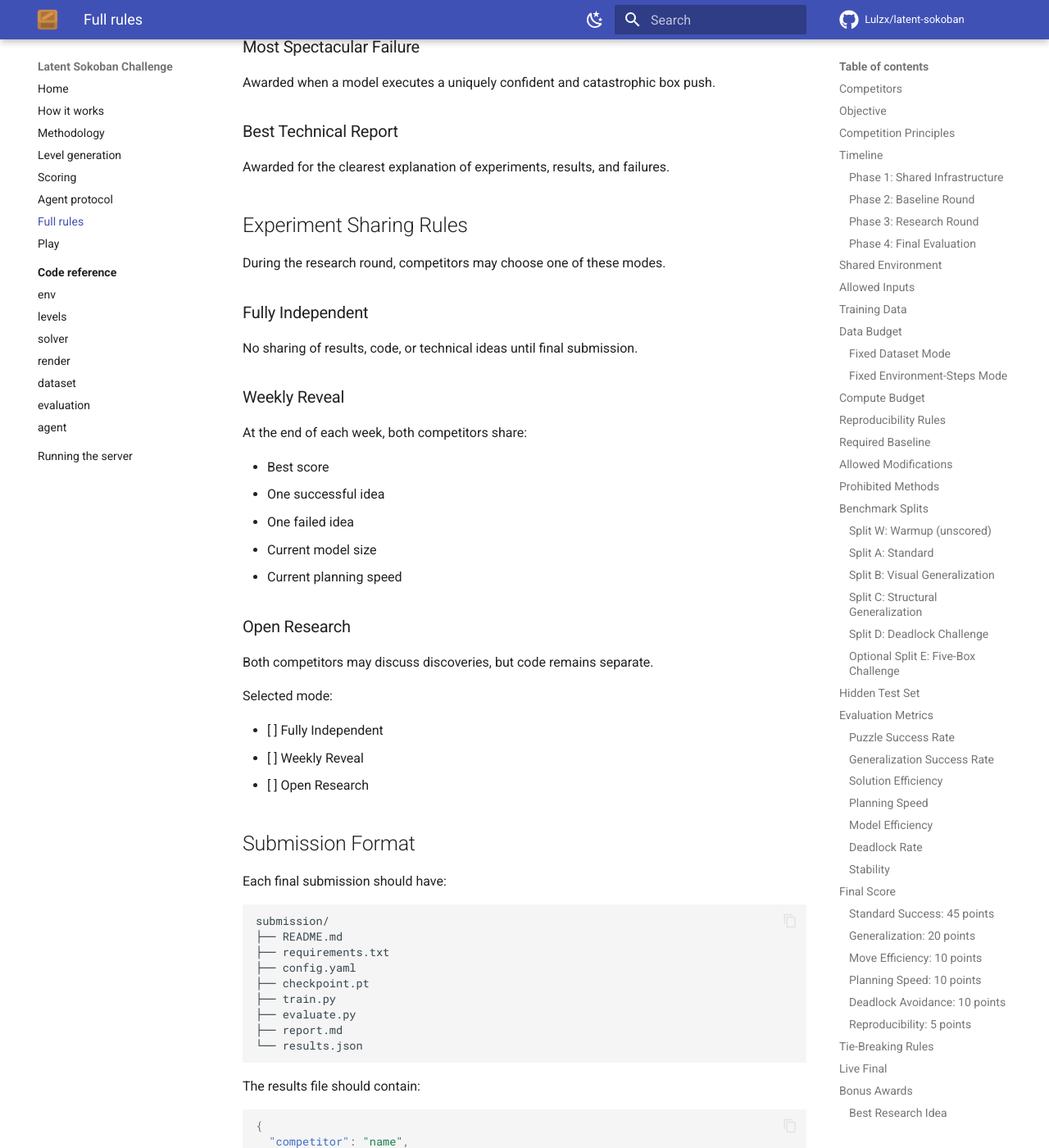
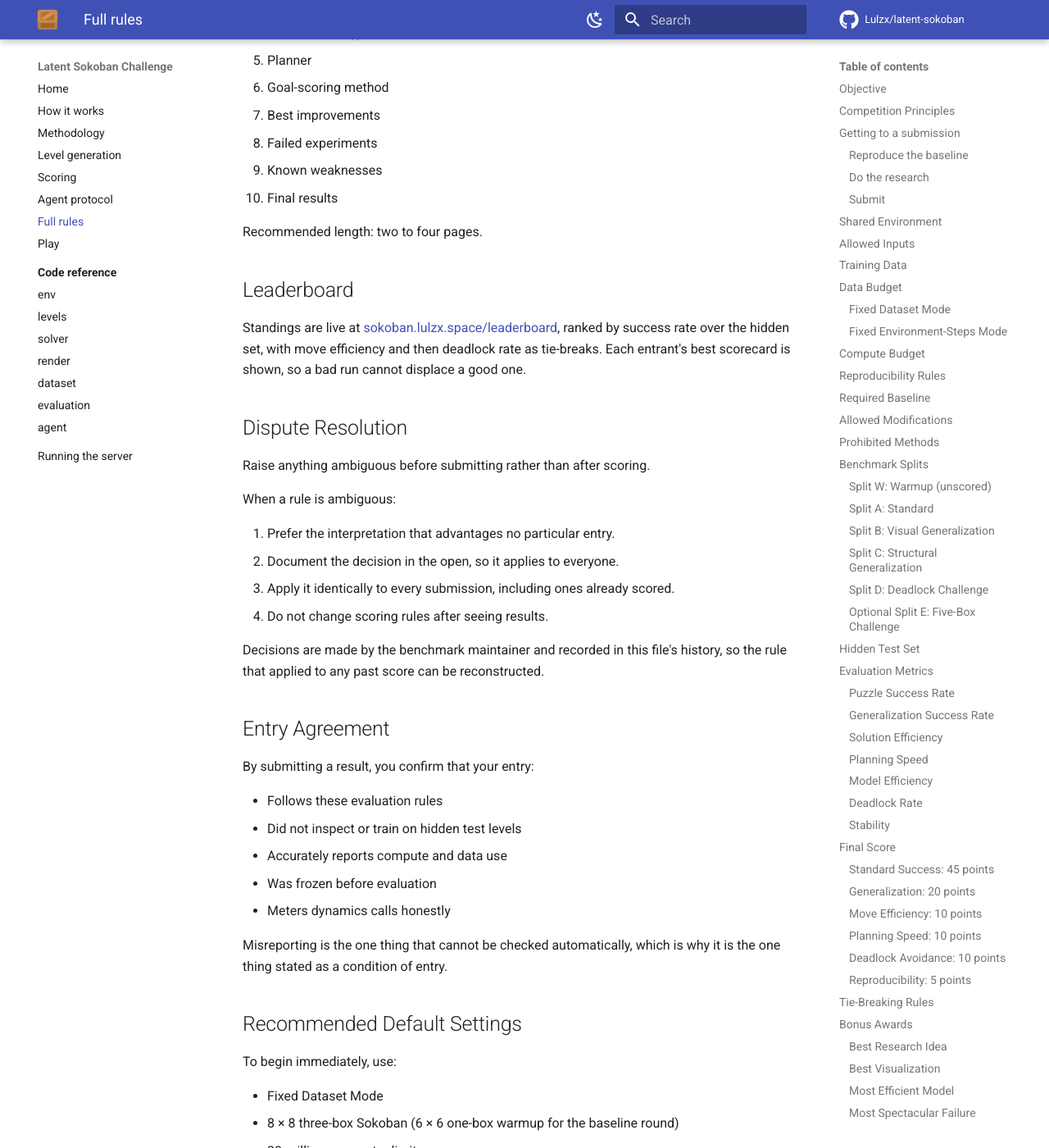
Before and after one commit to Lulzx/latent-sokoban, an MkDocs documentation site: the page built from docs/RULES.md, in a window 1280 px wide and 1400 px high, scrolled down 13978 px. Shown: the whole window at 82% size. Built offline with MkDocs 1.6.1 and Material for MkDocs 9.7.7, drawn with Linux system fonts in a browser that asks for light colours; comment, search, counter and statistics services are not loaded; some of the changed text lies outside the part shown.

Commit message:
Reframe the rules from a two-person match to an open benchmark
The rulebook was written for two named people negotiating terms with each
other. Several sections only made sense in that setting and are gone or
rewritten: the Competitor A/B blanks, the signature page, the four-phase
bilateral timeline, the best-of-five live final, the experiment-sharing
pact, and the placeholder A/B leaderboard table.

What replaces them assumes many entrants who never talk to each other:
rules published in advance and applied identically, rolling submissions
against the live API, a leaderboard that already exists, an entry
agreement made by submitting rather than by signing, and disputes settled
in the open by the maintainer so a past decision can be reconstructed.

The hidden-set protocol changes shape too. It no longer describes handing
a sealed envelope to a trusted third party; the server holds the set, and
publishing the seed after a round closes is what makes it auditable.

Technical substance is untouched: limits, splits, prohibited methods, the
dynamics-call meter and the 100-point formula all carry over as written.

````diff
--- a/docs/RULES.md
+++ b/docs/RULES.md
@@ -1,11 +1,12 @@
 # Latent Sokoban Challenge
 
-A two-person research competition to build the best pixel-based latent world model for Sokoban.
+An open benchmark for pixel-based latent world models. Anyone can enter:
+register a name, evaluate against the hidden set through the public API at
+[sokoban.lulzx.space](https://sokoban.lulzx.space), and appear on the
+leaderboard.
 
-## Competitors
-
-* Competitor A: ____________________
-* Competitor B: ____________________
+These rules define what counts as a valid entry. They are published in
+advance and applied identically to every submission.
 
 ## Objective
 
@@ -35,44 +36,30 @@ The competition should reward:
 * Original technical ideas
 * Reproducible experiments
 
-Both competitors must use the same evaluation environment, datasets, compute limits, and scoring script.
+Every entrant uses the same evaluation environment, datasets, compute
+limits, and scoring script. None of it is negotiated per submission.
 
-## Timeline
+## Getting to a submission
 
-### Phase 1: Shared Infrastructure
+Submissions are rolling: there is no fixed round, and you can evaluate
+against the live API whenever you are ready. The path below is a suggested
+order of work, not a schedule you have to keep.
 
-Duration: 3 days
+### Reproduce the baseline
 
-Build together:
-
-* Sokoban environment
-* Image renderer
-* Dataset format
-* Level generator
-* Evaluation script
-* Shared baseline
-* Hidden test-set generation process
-
-No competitive scoring occurs during this phase.
-
-### Phase 2: Baseline Round
-
-Duration: 4 days
-
-Both competitors independently reproduce the shared baseline.
-
-The goal is to verify that:
+Run the shared baseline before introducing your own ideas, and confirm
+that:
 
 * Training runs successfully
 * Representations do not collapse
 * The planner can execute latent rollouts
-* Evaluation is deterministic and fair
+* Evaluation is deterministic
 
-### Phase 3: Research Round
+This catches a broken pipeline before it looks like a bad research result.
 
-Duration: 7 to 14 days
+### Do the research
 
-Each competitor may independently improve:
+Areas open to improvement:
 
 * Encoder architecture
 * Dynamics model
@@ -84,11 +71,9 @@ Each competitor may independently improve:
 * Dataset sampling
 * Training curriculum
 
-### Phase 4: Final Evaluation
+### Submit
 
-Duration: 1 day
-
-Each competitor submits:
+An entry consists of:
 
 * Frozen source code
 * Configuration files
@@ -112,8 +97,8 @@ Official environment configuration:
 * Maximum episode length: 80 actions
 * Invalid actions: treated as no-op transitions
 
-A 6 × 6 one-box warmup configuration (Split W, 40-action limit) is used
-during the baseline round only and is never scored.
+A 6 × 6 one-box warmup configuration (Split W, 40-action limit) exists for
+verifying a baseline runs. It is never scored.
 
 Rationale: with three boxes on an 8 × 8 board the reachable state space
 (~250,000 states) cannot be enumerated within the per-action planning
@@ -143,7 +128,7 @@ The agent may not receive:
 
 ## Training Data
 
-Both competitors receive the same base dataset.
+Every entrant uses the same base dataset.
 
 Recommended composition:
 
@@ -162,32 +147,26 @@ The shared dataset should include:
 * Invalid actions
 * Repeated observations
 
-Each competitor may generate additional training data only under the agreed data-budget rules.
+Additional training data may be generated only under the data-budget rules below.
 
 ## Data Budget
 
-Choose one competition mode before starting.
+Declare which mode your entry used. Both are valid; the mode is reported
+alongside the result so entries are compared like for like.
 
 ### Fixed Dataset Mode
 
-Each competitor may train only on the shared dataset.
+Train only on the shared dataset.
 
 This mode best isolates architectural and algorithmic improvements.
 
 ### Fixed Environment-Steps Mode
 
-Each competitor may generate additional data, but total environment interactions are capped.
-
-Recommended limit:
+Generate additional data, with total environment interactions capped at:
 
 * 2 million transition samples
 
 Every generated transition counts toward the limit.
-
-Selected mode:
-
-* [ ] Fixed Dataset Mode
-* [ ] Fixed Environment-Steps Mode
 
 ## Compute Budget
 
@@ -253,11 +232,11 @@ The shared baseline should contain:
 * Euclidean latent goal distance
 * Model-predictive control with replanning after every action
 
-Both competitors must demonstrate that the baseline runs before introducing custom improvements.
+Verify the baseline runs before introducing custom improvements.
 
 ## Allowed Modifications
 
-Competitors may change:
+Entries may change:
 
 * CNN or Vision Transformer encoder
 * Latent dimensionality
@@ -366,22 +345,22 @@ Purpose: test planning quality and irreversible-error avoidance.
 * Five boxes, five goals
 * Longer horizons (160-action limit)
 
-This split should be considered a bonus round unless both competitors agree to make it official.
+This split is an unscored bonus and does not contribute to the final
+score.
 
 ## Hidden Test Set
 
-The final test set must remain unseen until evaluation.
+The hidden set is generated once from a secret seed and held by the
+evaluation server. Levels never leave it: agents receive rendered frames
+only, and no entrant, including the maintainer, plays them directly.
 
-Recommended procedure:
+Because generation is fully determined by `(script, constraints, seed)`,
+the seed alone is a commitment to the exact levels. Publishing it when a
+round closes lets anyone regenerate the set and verify what was scored,
+without the levels having been visible while the round was open.
 
-1. Write and freeze the level-generation script.
-2. Agree on generation constraints.
-3. Generate levels using a secret random seed.
-4. Store the seed in a password-protected archive.
-5. Do not inspect generated levels before final evaluation.
-6. Reveal the password only after both submissions are frozen.
-
-Alternatively, ask a trusted third person to generate and hold the test set.
+Rotating the seed replaces the whole set and invalidates every prior score,
+so it is done only between rounds, and announced.
 
 ## Evaluation Metrics
 
@@ -476,29 +455,11 @@ Ties are resolved in this order:
 4. Lower average planning time
 5. Smaller model
 6. Fewer training samples
-7. Best-of-five live Sokoban match
-
-## Live Final
-
-For the live final:
-
-1. Each competitor selects three unseen generated levels.
-2. Neither competitor sees the levels beforehand.
-3. Models alternate solving levels.
-4. Each model gets one attempt per level.
-5. The evaluation screen displays:
-
-   * Current state
-   * Goal state
-   * Selected action
-   * Imagined action sequence
-   * Planning time
-   * Current goal distance
-6. No code changes are allowed during the final.
+7. Earlier submission
 
 ## Bonus Awards
 
-These awards do not affect the main score unless agreed beforehand.
+These awards are editorial and do not affect the score.
 
 ### Best Research Idea
 
@@ -520,33 +481,14 @@ Awarded when a model executes a uniquely confident and catastrophic box push.
 
 Awarded for the clearest explanation of experiments, results, and failures.
 
-## Experiment Sharing Rules
+## Publication
 
-During the research round, competitors may choose one of these modes.
+Entrants are encouraged but not required to publish what they learned.
+Negative results are especially welcome: the two findings recorded in the
+project README came from instrumenting the baseline, and both saved work
+that others would otherwise have repeated.
 
-### Fully Independent
-
-No sharing of results, code, or technical ideas until final submission.
-
-### Weekly Reveal
-
-At the end of each week, both competitors share:
-
-* Best score
-* One successful idea
-* One failed idea
-* Current model size
-* Current planning speed
-
-### Open Research
-
-Both competitors may discuss discoveries, but code remains separate.
-
-Selected mode:
-
-* [ ] Fully Independent
-* [ ] Weekly Reveal
-* [ ] Open Research
+Nothing here restricts what you may publish or when. Your code is yours.
 
 ## Submission Format
 
@@ -568,7 +510,7 @@ The results file should contain:
 
 ```json
 {
-  "competitor": "name",
+  "entrant": "name",
   "git_commit": "commit-hash",
   "random_seed": 42,
   "parameter_count": 0,
@@ -582,7 +524,7 @@ The results file should contain:
 
 ## Required Technical Report
 
-Each competitor submits a short report covering:
+Each entry includes a short report covering:
 
 1. Model architecture
 2. Training objective
@@ -597,57 +539,46 @@ Each competitor submits a short report covering:
 
 Recommended length: two to four pages.
 
-## Shared Leaderboard
+## Leaderboard
 
-| Competitor   | Standard Success | Generalization | Deadlock Success | Move Efficiency | Planning Time | Parameters | Final Score |
-| ------------ | ---------------: | -------------: | ---------------: | --------------: | ------------: | ---------: | ----------: |
-| Competitor A |                - |              - |                - |               - |             - |          - |           - |
-| Competitor B |                - |              - |                - |               - |             - |          - |           - |
+Standings are live at
+[sokoban.lulzx.space/leaderboard](https://sokoban.lulzx.space/leaderboard),
+ranked by success rate over the hidden set, with move efficiency and then
+deadlock rate as tie-breaks. Each entrant's best scorecard is shown, so a
+bad run cannot displace a good one.
 
 ## Dispute Resolution
 
-Any disagreement about fairness should be resolved before final evaluation.
+Raise anything ambiguous before submitting rather than after scoring.
 
 When a rule is ambiguous:
 
-1. Prefer the interpretation that gives neither competitor an advantage.
-2. Document the decision.
-3. Apply the decision equally to both submissions.
-4. Do not change scoring rules after seeing final results.
+1. Prefer the interpretation that advantages no particular entry.
+2. Document the decision in the open, so it applies to everyone.
+3. Apply it identically to every submission, including ones already scored.
+4. Do not change scoring rules after seeing results.
 
-## Competition Agreement
+Decisions are made by the benchmark maintainer and recorded in this file's
+history, so the rule that applied to any past score can be reconstructed.
 
-By signing below, both competitors agree to:
+## Entry Agreement
 
-* Follow the same evaluation rules
-* Avoid inspecting hidden test levels
-* Accurately report compute and data use
-* Freeze submissions before evaluation
-* Accept the final scoring procedure
-* Share results and lessons after the competition
+By submitting a result, you confirm that your entry:
 
-Competitor A:
+* Follows these evaluation rules
+* Did not inspect or train on hidden test levels
+* Accurately reports compute and data use
+* Was frozen before evaluation
+* Meters dynamics calls honestly
 
-Name: ____________________
-
-Signature: ____________________
-
-Date: ____________________
-
-Competitor B:
-
-Name: ____________________
-
-Signature: ____________________
-
-Date: ____________________
+Misreporting is the one thing that cannot be checked automatically, which
+is why it is the one thing stated as a condition of entry.
 
 ## Recommended Default Settings
 
 To begin immediately, use:
 
 * Fixed Dataset Mode
-* Weekly Reveal Mode
 * 8 × 8 three-box Sokoban (6 × 6 one-box warmup for the baseline round)
 * 20-million-parameter limit
 * 12 GPU-hour training budget
@@ -658,9 +589,9 @@ To begin immediately, use:
 * Four official benchmark splits
 * Seven-day research round
 
-## First Shared Milestone
+## Before you submit
 
-Before competing, both competitors must successfully run:
+Confirm the shared tooling runs end to end:
 
 ```bash
 python scripts/generate_dataset.py --out data/train --episodes 2000 --seed 13
@@ -675,4 +606,4 @@ The shared baseline should achieve:
 * At least occasional success on simple levels
 * Identical evaluation results when run from the same checkpoint
 
-Once this milestone is complete, the competition officially begins.
+Once that holds, your setup matches the one every entry is scored on.
--- a/latent_sokoban/__init__.py
+++ b/latent_sokoban/__init__.py
@@ -1,7 +1,7 @@
 """Shared infrastructure for the Latent Sokoban Challenge.
 
 Environment, renderer, level generator, solver, dataset generator and
-evaluation harness. This package is competition-neutral: both competitors
+evaluation harness. This package is entry-neutral: everyone
 build their agents on top of exactly this code.
 """
 
````
Also changed, not shown: README.md (+13 -12 lines), 7 other files.
